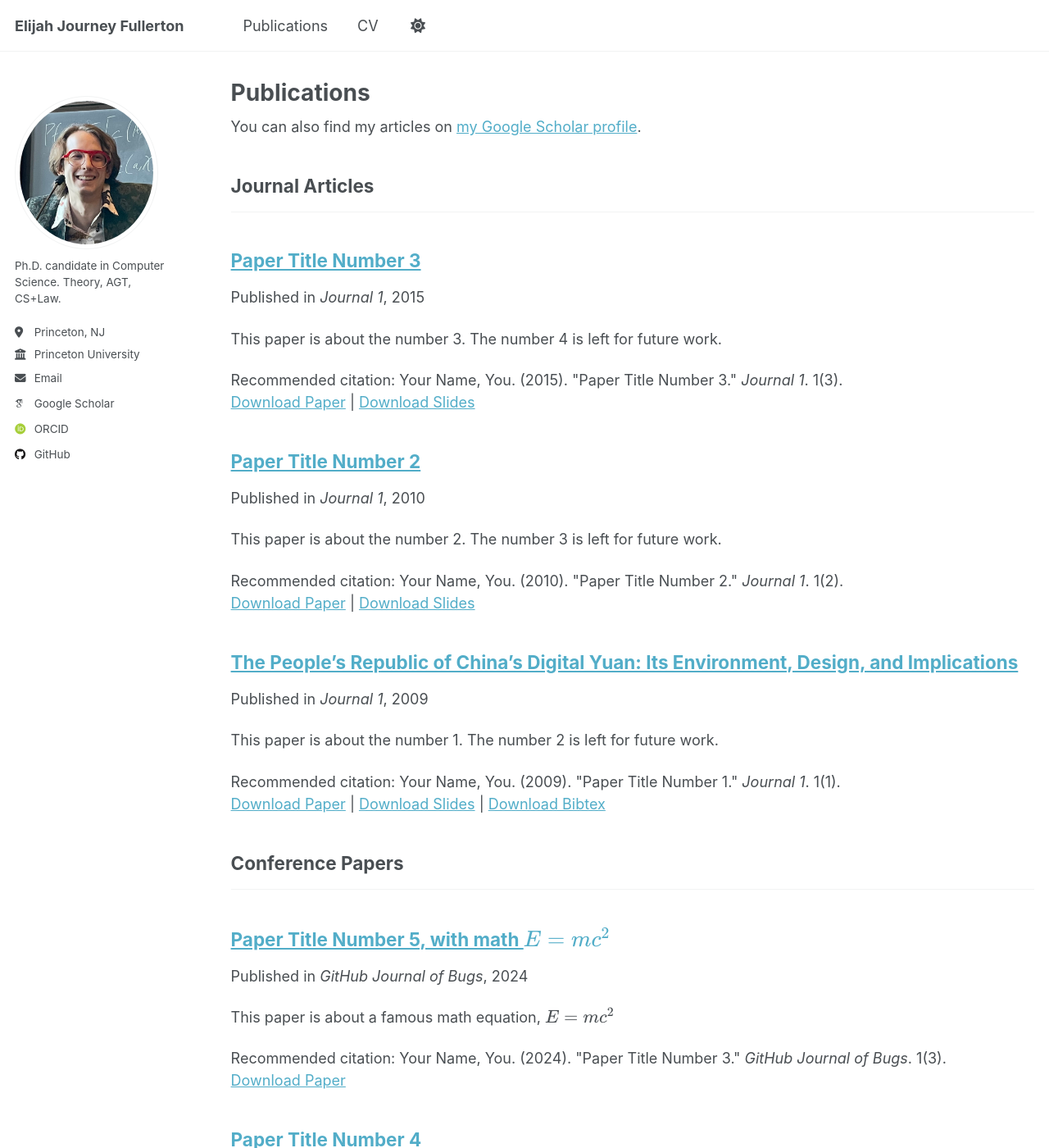
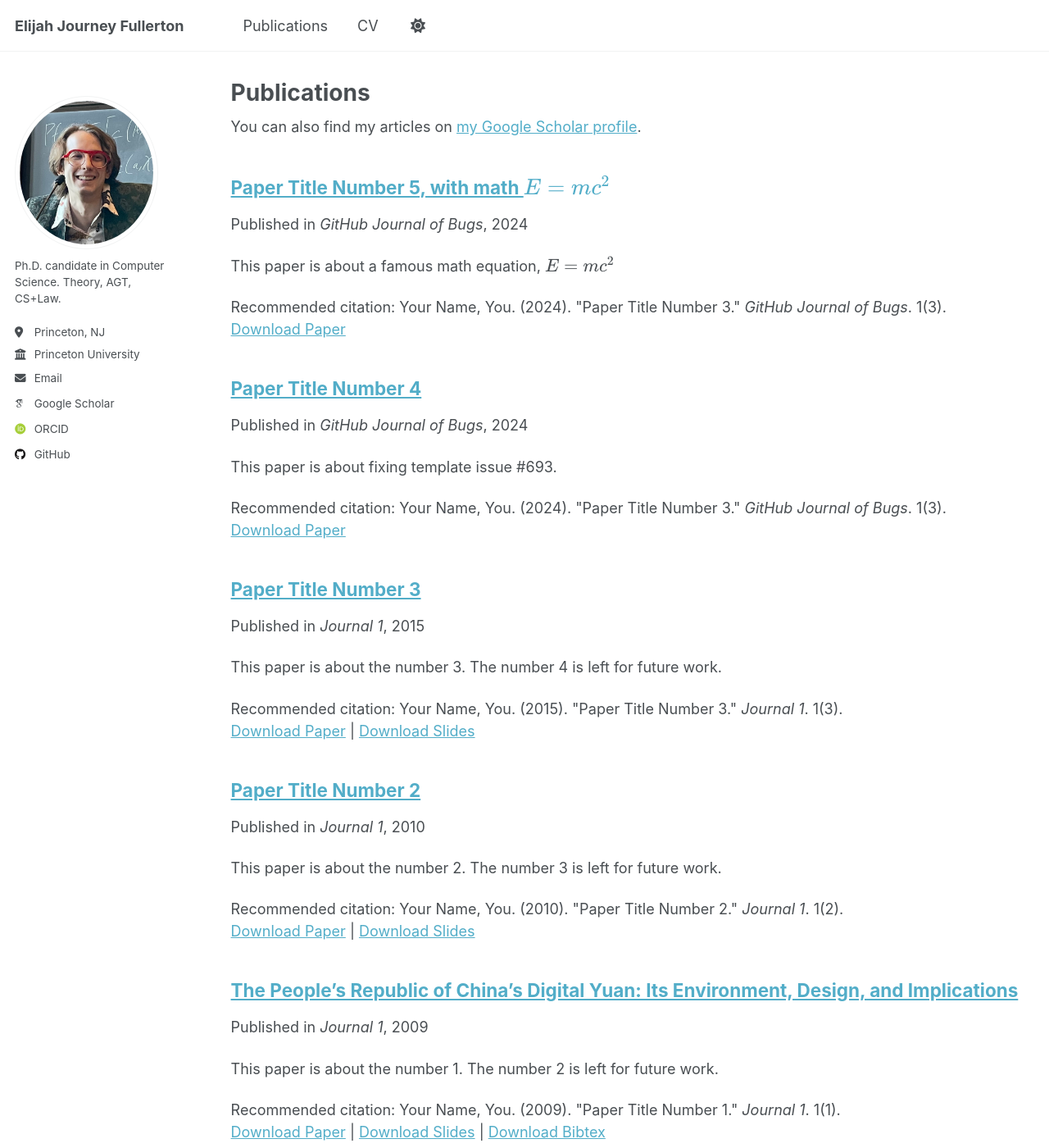
Before and after one commit to elijah-fullerton/elijah-fullerton.github.io, a Jekyll site: the page built from _pages/publications.html, in a window 1280 px wide and 1400 px high. Shown: the whole window at 82% size. Built offline with Jekyll 4.4.1, drawn with Linux system fonts in a browser that asks for light colours; some web fonts are replaced; a script that is not in the unit is left out; some of the changed lines change nothing that is shown; some of the changed text lies outside the part shown.

Commit message:
Update _config.yml

```diff
--- a/_config.yml
+++ b/_config.yml
@@ -79,13 +79,13 @@ author:
   zhihu            : # Username
 
 # Publication Category - The following the list of publication categories and their headings
-publication_category:
-  books:
-    title: 'Books'
-  manuscripts:
-    title: 'Journal Articles'
-  conferences:
-    title: 'Conference Papers'
+#publication_category:
+#  books:
+#    title: 'Books'
+#  manuscripts:
+#    title: 'Journal Articles'
+#  conferences:
+#    title: 'Conference Papers'
 
 # Site Settings
 teaser                   :  # filename of teaser fallback teaser image placed in /images/, .e.g. "500x300.png"
```
